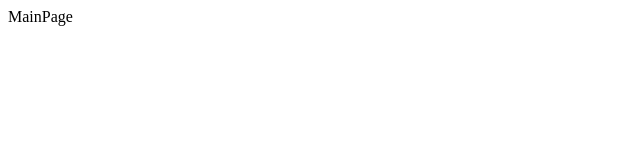
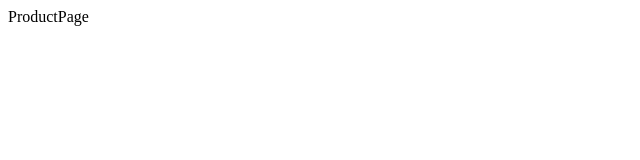
Before and after one commit to CollabyOrg/collaby-website, a Next.js app: page / in a window 1280 px wide. Shown: the top 160 px of the page, without its empty margins (0-640 px from the left). Built offline with nearby package versions, Linux system fonts and the light colour scheme.

Commit message:
Page name changed from MainPage to ProductPage

```diff
--- a/app/page.tsx
+++ b/app/page.tsx
@@ -2,8 +2,8 @@ import { FC } from 'react';
 
 interface Props {}
 
-const MainPage: FC<Props> = ({}) => {
-  return <div>MainPage</div>;
+const ProductPage: FC<Props> = ({}) => {
+  return <div>ProductPage</div>;
 };
 
-export default MainPage;
+export default ProductPage;
```
